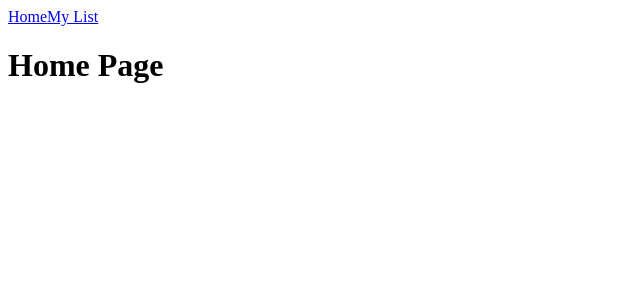
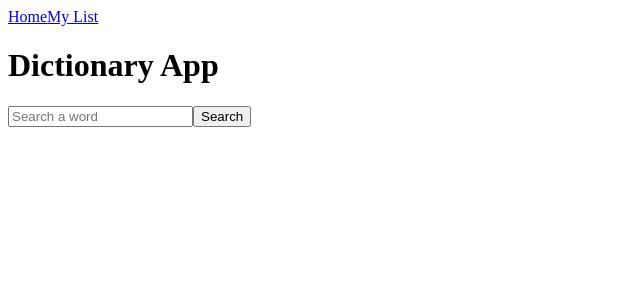
Before and after one commit to LDK0120/dictionary-app, a React (Create React App) app: page / in a window 1280 px wide. Shown: the top 300 px of the page, without its empty margins (0-640 px from the left). Built offline with nearby package versions, Linux system fonts and the light colour scheme.

Commit message:
searched word data set and passed into api url

```diff
--- a/package.json
+++ b/package.json
@@ -7,6 +7,7 @@
     "@testing-library/react": "^12.1.3",
     "@testing-library/user-event": "^13.5.0",
     "react": "^17.0.2",
+    "react-axios": "^2.0.5",
     "react-dom": "^17.0.2",
     "react-router-dom": "^6.2.2",
     "react-scripts": "5.0.0",
--- a/src/App.js
+++ b/src/App.js
@@ -5,6 +5,7 @@ import Home from './Home';
 import MyList from './MyList';
 
 export default function App() {
+
   return (
     <div className="App">
       <nav className="navbar">
--- /dev/null
+++ b/src/Context.js
@@ -0,0 +1,32 @@
+import React, {useState, useMemo} from "react";
+import axios from "axios";
+
+const Context = React.createContext({
+    word: '',
+    setWord: () => {}
+});
+
+function ContextProvider({children}) {
+
+    const [word,setWord] = useState('')
+  const value = useMemo(
+    () => ({ word, setWord}), [word]
+  )
+
+let url = `https://www.dictionaryapi.com/api/v3/references/thesaurus/json/${word}?key=ddbc0656-4d77-4ac3-8e25-ab492ce02f2f`
+
+// function handleData(response) {
+//     console.log(response.data)
+// }
+//axios.get(url).then(handleData)
+
+return (
+
+        <Context.Provider value={value}>
+            {children}
+        </Context.Provider>
+    )
+
+}
+
+export {ContextProvider, Context}
--- a/src/Home.js
+++ b/src/Home.js
@@ -1,7 +1,25 @@
-import React from "react";
+import React, { useContext } from "react";
+import {Context} from "./Context"
 
 export default function Home() {
+
+    const { word, setWord } = useContext(Context)
+
+function handleSubmit(event) {
+    event.preventDefault()
+}
+
+function handleChange(event) {
+    setWord(event.target.value)
+}
+
     return (
-        <h1>Home Page</h1>
+        <div className="Home">
+        <h1>Dictionary App</h1>
+        <form onSubmit={handleSubmit}>
+            <input onChange={handleChange} type="text" placeholder="Search a word" required></input>
+            <button>Search</button>
+        </form>
+        </div>
     )
 }
--- a/src/index.js
+++ b/src/index.js
@@ -3,10 +3,13 @@ import ReactDOM from 'react-dom';
 import {BrowserRouter as Router} from 'react-router-dom';
 import './index.css';
 import App from './App';
+import {ContextProvider} from "./Context";
 
 ReactDOM.render(
-  <Router>
-    <App />
-  </Router>,
+  <ContextProvider>
+    <Router>
+      <App />
+    </Router>
+  </ContextProvider>,
   document.getElementById('root')
 );
```
Also changed, not shown: 1 other file (tests, documents, lock files or other folders).
